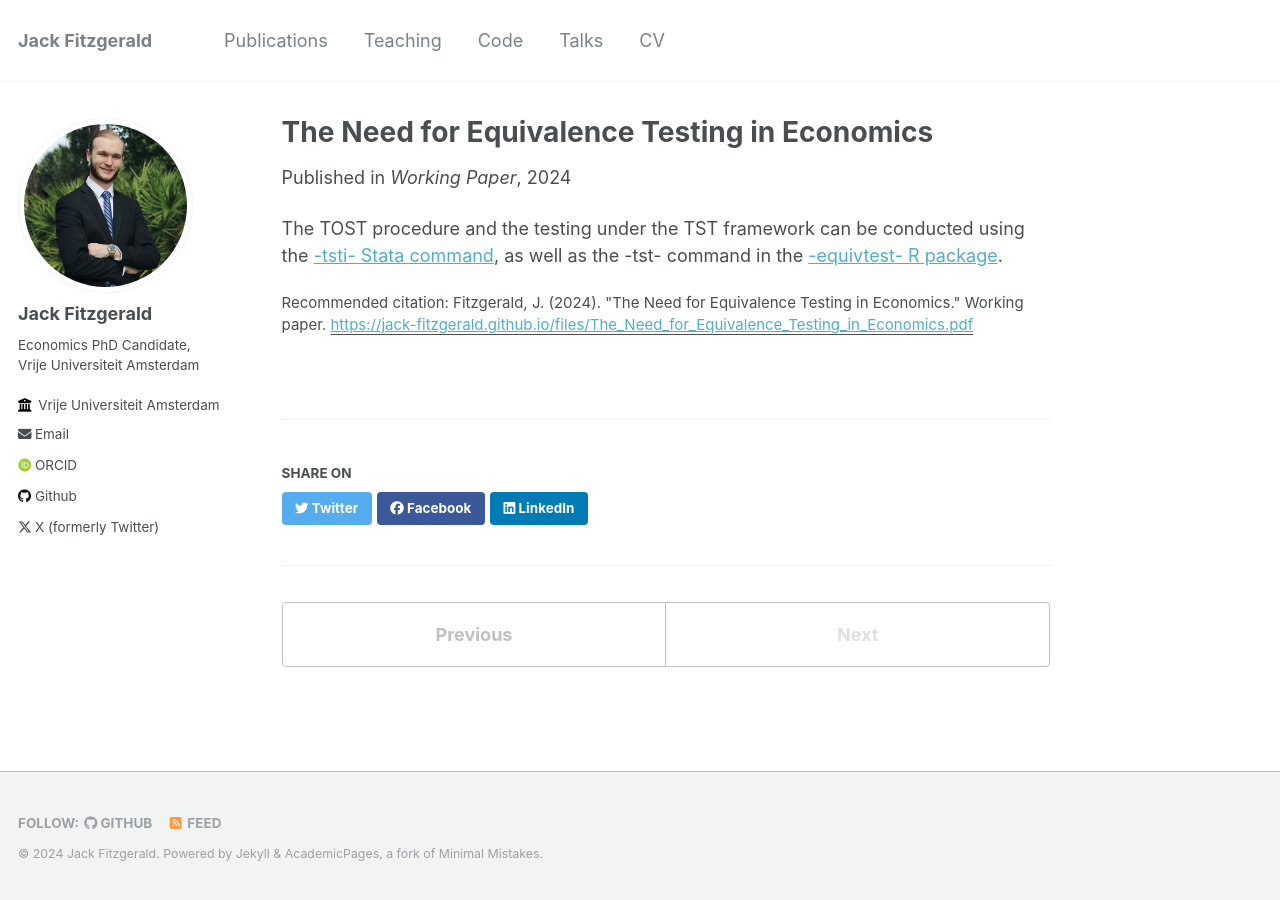
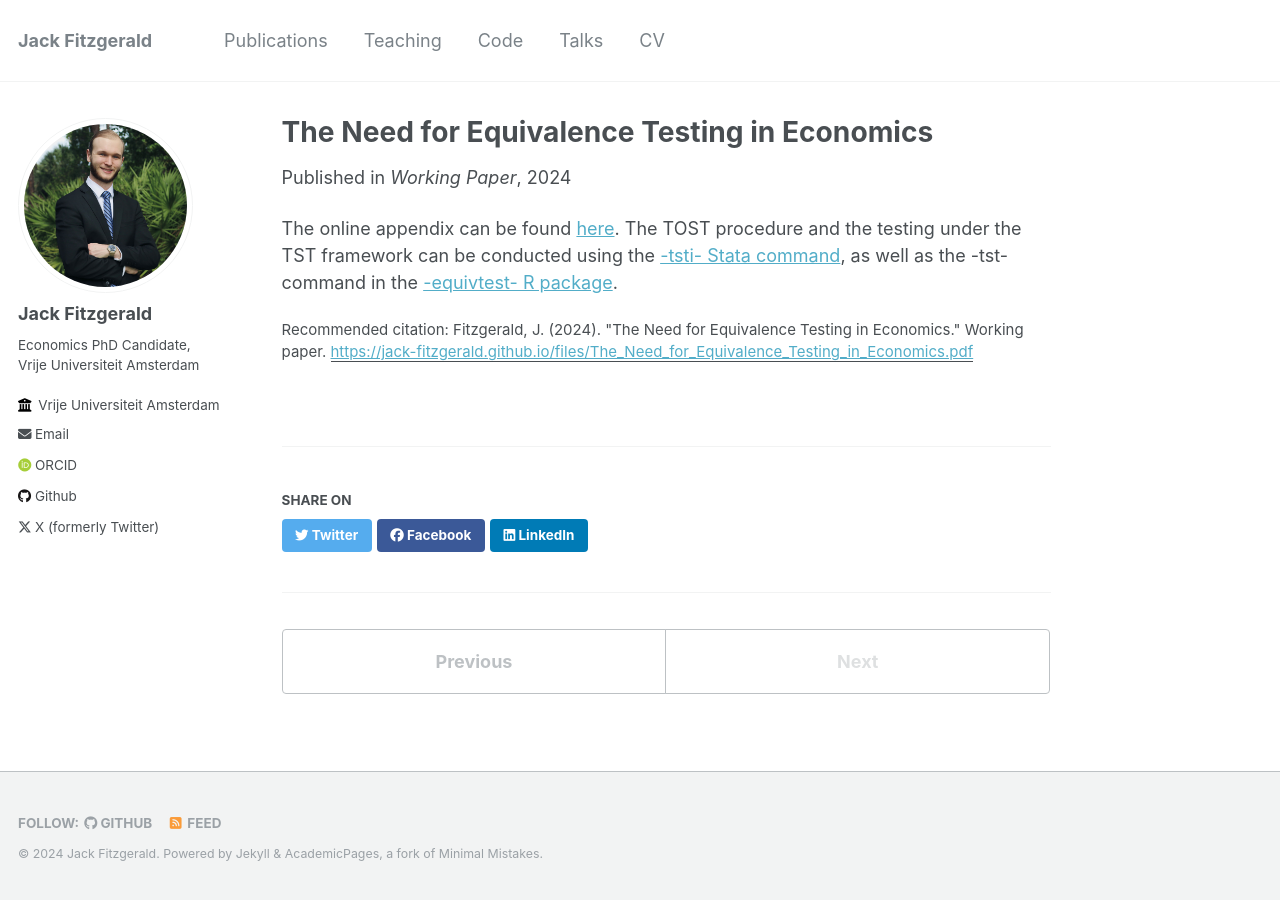
Before and after one commit to jack-fitzgerald/jack-fitzgerald.github.io, a Jekyll site: the page built from _publications/eqtest.md, in a window 1280 px wide. Built offline with Jekyll 4.4.1, drawn with Linux system fonts in a browser that asks for light colours; some web fonts are replaced.

Commit message:
Update eqtest.md

```diff
--- a/_publications/eqtest.md
+++ b/_publications/eqtest.md
@@ -9,4 +9,4 @@ paperurl: 'https://jack-fitzgerald.github.io/files/The_Need_for_Equivalence_Test
 citation: 'Fitzgerald, J. (2024). &quot;The Need for Equivalence Testing in Economics.&quot; Working paper.'
 ---
 
-The TOST procedure and the testing under the TST framework can be conducted using the [-tsti- Stata command]([https://github.com/jack-fitzgerald/tsti]), as well as the -tst- command in the [-equivtest- R package]([https://github.com/jack-fitzgerald/equivtest]).
+The online appendix can be found [here]([https://jack-fitzgerald.github.io/files/The_Need_for_Equivalence_Testing_in_Economics_Online_Appendix.pdf]). The TOST procedure and the testing under the TST framework can be conducted using the [-tsti- Stata command]([https://github.com/jack-fitzgerald/tsti]), as well as the -tst- command in the [-equivtest- R package]([https://github.com/jack-fitzgerald/equivtest]).
```
